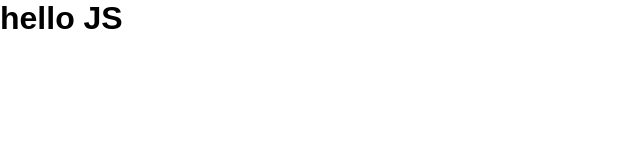
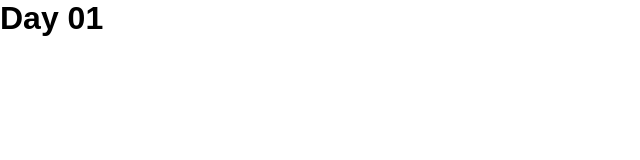
Before and after one commit to Rahulchouhan100/50-days-50-project, a plain HTML site: page 50dayspoject/index.html in a window 1280 px wide. Shown: the whole page, without its empty margins (0-640 px from the left). Drawn offline with Linux system fonts and the light colour scheme.

Commit message:
day01 written

```diff
--- a/50dayspoject/index.html
+++ b/50dayspoject/index.html
@@ -7,7 +7,7 @@
     <link rel="stylesheet" href="./index.css">
 </head>
 <body>
-    <h1>hello JS</h1>
+    <h1>Day 01</h1>
 
     <script src="./index.js"></script>
 </body>
```
